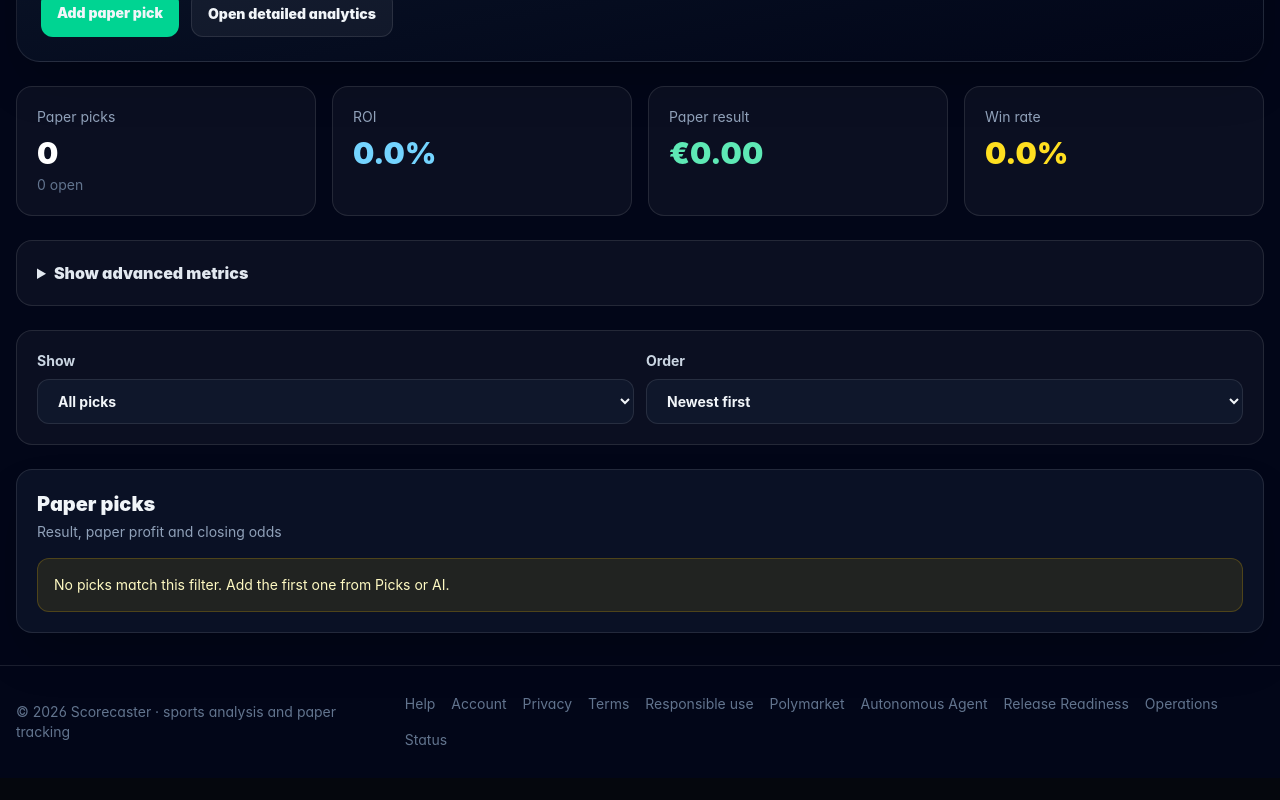
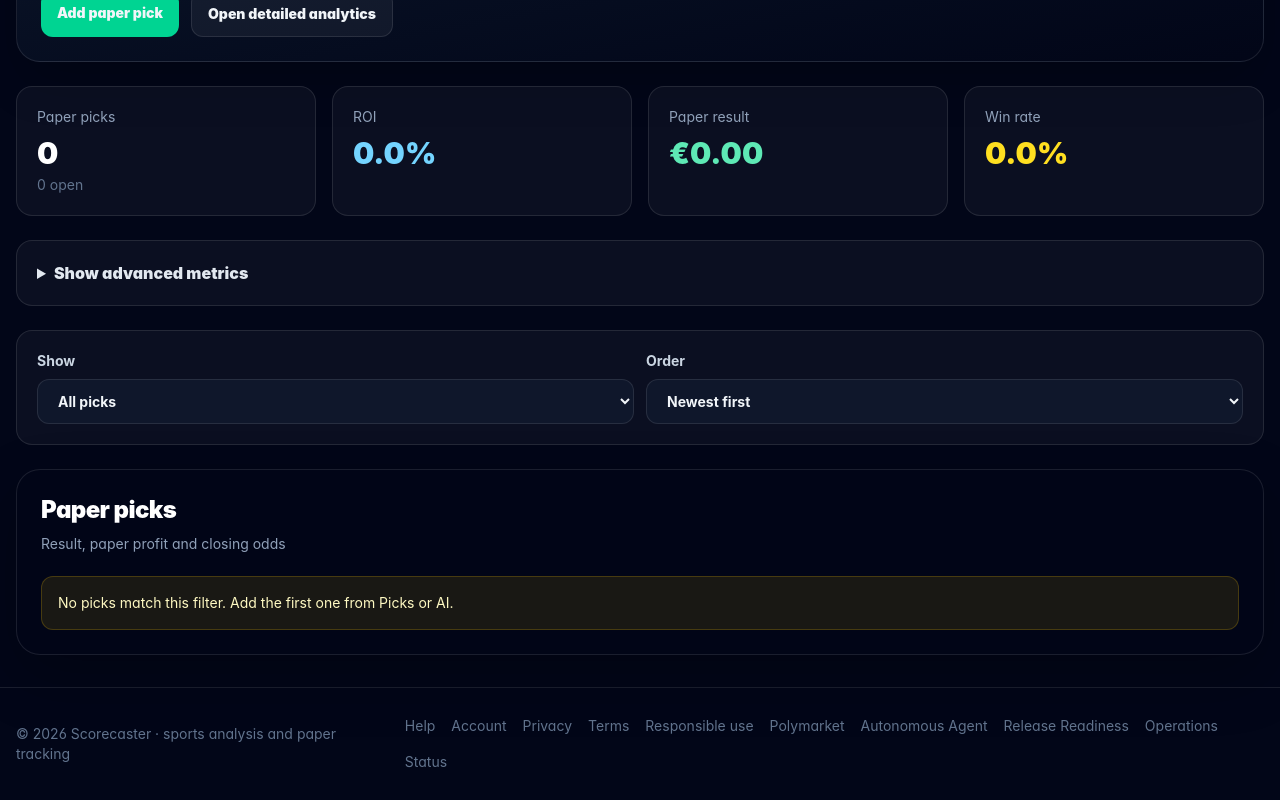
Before and after one commit to vv-glitchhub/scorecaster, a Next.js app: page /tracking in a window 1280 px wide. Shown: the part 506-1306 px from the top of the page. Before the commit the page ends 1284 px from the top, so only its background shows below. Built offline with nearby package versions, Linux system fonts and the light colour scheme.

Commit message:
Modernize shared panels

```diff
--- a/app/components/Panel.jsx
+++ b/app/components/Panel.jsx
@@ -1,11 +1,15 @@
-export default function Panel({ title, subtitle, children }) {
+export default function Panel({ title, subtitle, children, action, className = "" }) {
   return (
-    <section className="rounded-2xl border border-white/10 bg-slate-900/70 p-5 shadow-2xl">
-      <div className="mb-4">
-        <h2 className="text-xl font-black">{title}</h2>
-        {subtitle && <p className="mt-1 text-sm text-slate-400">{subtitle}</p>}
-      </div>
-
+    <section className={`rounded-3xl border border-white/10 bg-slate-950/55 p-5 shadow-[0_22px_60px_rgba(0,0,0,0.24)] backdrop-blur-xl sm:p-6 ${className}`}>
+      {(title || subtitle || action) && (
+        <div className="mb-5 flex flex-col gap-3 sm:flex-row sm:items-start sm:justify-between">
+          <div>
+            {title && <h2 className="text-xl font-black tracking-tight text-white sm:text-2xl">{title}</h2>}
+            {subtitle && <p className="mt-1.5 max-w-3xl text-sm leading-6 text-slate-400">{subtitle}</p>}
+          </div>
+          {action}
+        </div>
+      )}
       {children}
     </section>
   );
```
